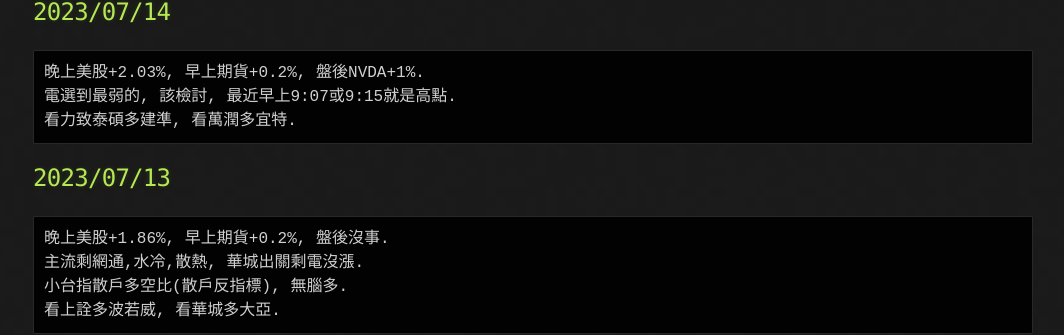
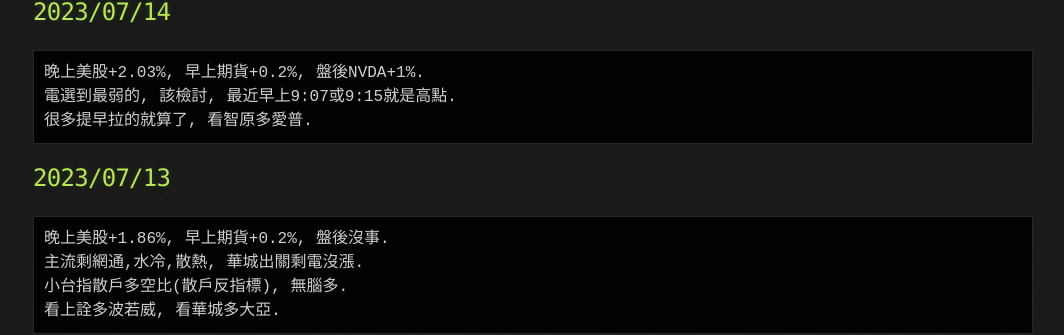
Before and after one commit to lepg5487/Stock_God, a Jekyll site: the page built from index.md, in a window 1280 px wide and 900 px high, scrolled down 460 px. Shown: the part 196-531 px from the top of the window, without its empty margins (107-1171 px from the left). Built offline with Jekyll 4.4.1, drawn with Linux system fonts in a browser that asks for light colours; our own code applies the rules of GitHub Pages for plain Markdown files.

Commit message:
Update index.md

````diff
--- a/index.md
+++ b/index.md
@@ -25,7 +25,7 @@ layout: testlayouts
 ```
 晚上美股+2.03%, 早上期貨+0.2%, 盤後NVDA+1%.
 電選到最弱的, 該檢討, 最近早上9:07或9:15就是高點.
-看力致泰碩多建準, 看萬潤多宜特.
+很多提早拉的就算了, 看智原多愛普.
 ```
 
 ## 2023/07/13
````
